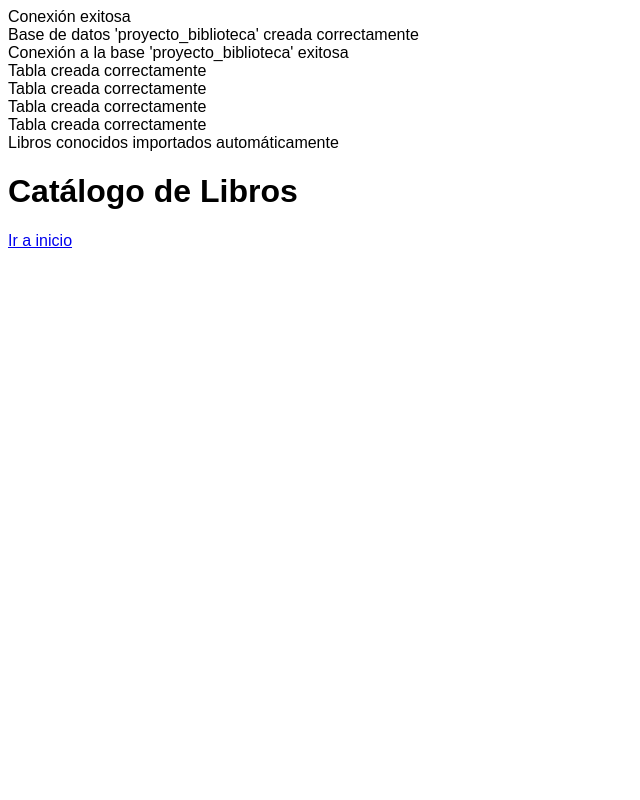
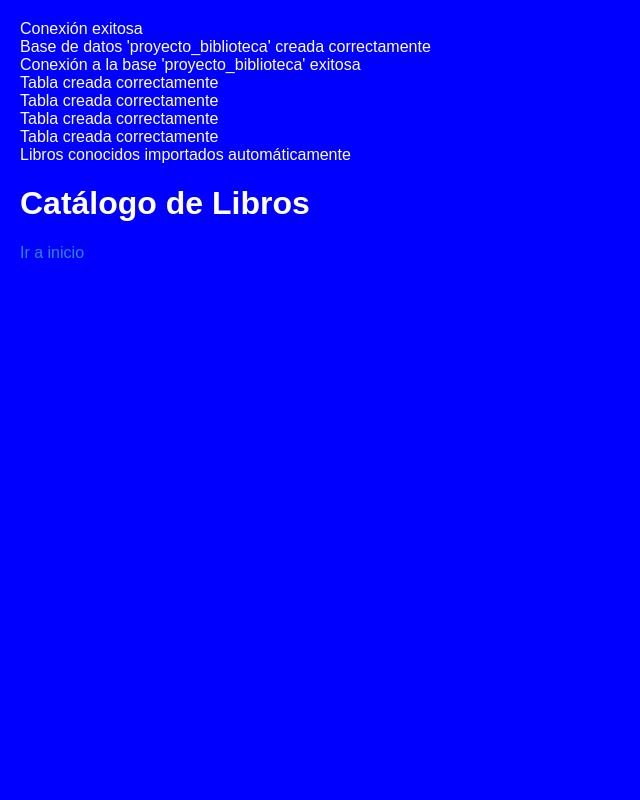
Before and after one commit to R4f4el-7/EntornoServidor-htdocs, a PHP site: page /dws/proyecto/reservaLibros.php in a window 1280 px wide. Shown: the whole page, without its empty margins (0-640 px from the left). Run offline with PHP 8.4, Linux system fonts and the light colour scheme; data that the repository does not hold is empty.

Commit message:
css creado

```diff
--- a/dws/proyecto/conexion.php
+++ b/dws/proyecto/conexion.php
@@ -116,7 +116,6 @@ try {
     die("No se puede crear la tabla: " . $e->getMessage());
 }
 //api googles books
-//api googles books
 try {
     // Verificar si la tabla libros está vacía
     $stmt = $conexion->query("SELECT COUNT(*) FROM libros");
@@ -129,13 +128,12 @@ try {
             "Harry Potter y la piedra filosofal",
             "El señor de los anillos",
             "1984 George Orwell",
-            "Cien años de soledad",
-            "Matar a un ruiseñor",
-            "Orgullo y prejuicio",
+            "El corredor del laberinto",
+            "Los juegos del hambre",
+            "Juego de tronos cancion",
             "Don Quijote de la Mancha",
             "El gran Gatsby",
-            "La ladrona de libros",
-            "Crimen y castigo"
+            "La ladrona de libros"
         ];
 
         $insertStmt = $conexion->prepare(
@@ -193,5 +191,4 @@ try {
 } catch (PDOException $e) {
     echo "Error importando libros: " . $e->getMessage();
 }
-
 ?>
--- /dev/null
+++ b/dws/proyecto/css/estilos.css
@@ -0,0 +1,81 @@
+body {
+    font-family: Arial, sans-serif;
+    background-color: blue; /* fondo azul */
+    color: #ffffff; /* texto blanco general */
+    margin: 0;
+    padding: 20px;
+}
+
+.contenedor {
+    display: grid;
+    grid-template-columns: repeat(3, 1fr); /* 3 libros por fila */
+    gap: 20px;
+    max-width: 1000px;
+    margin: auto;
+}
+
+.libro {
+    border: solid purple; /* borde gris oscuro */
+    padding: 15px;
+    color: #ffffff; /* texto blanco dentro de la tarjeta */
+}
+
+img {
+    max-width: 100px;
+    display: block;
+    margin-bottom: 10px;
+    border-radius: 4px;
+}
+
+button {
+    background: yellow;
+    color: red;
+    border: none;
+    padding: 8px;
+    cursor: pointer;
+    width: 100%;
+}
+
+button:hover {
+    background: green;
+    color: aqua;
+}
+
+.mensaje {
+    background: #155724;
+    color: #d4edda;
+    padding: 10px;
+    margin: 10px 0;
+    border-radius: 5px;
+}
+
+input.cantidad {
+    width: 50px;
+    text-align: center;
+    border-radius: 4px;
+    border: 1px solid #555;
+    background-color: #2c2c2c;
+    color: #fff;
+    padding: 2px 5px;
+}
+
+a {
+    color: #2e86de;
+    text-decoration: none;
+}
+
+a:hover {
+    text-decoration: underline;
+}
+
+@media (max-width: 900px) {
+    .contenedor {
+        grid-template-columns: repeat(2, 1fr);
+    }
+}
+
+@media (max-width: 500px) {
+    .contenedor {
+        grid-template-columns: 1fr;
+    }
+}
--- a/dws/proyecto/reservaLibros.php
+++ b/dws/proyecto/reservaLibros.php
@@ -53,9 +53,7 @@ if (isset($_POST['reservar'])) {
     }
 }
 
-// ===============================
-// OBTENER LISTADO DE LIBROS
-// ===============================
+//OBTENER LISTADO DE LIBROS
 $libros = $conexion->query("SELECT * FROM libros ORDER BY titulo");
 ?>
 <!DOCTYPE html>
@@ -63,33 +61,7 @@ $libros = $conexion->query("SELECT * FROM libros ORDER BY titulo");
 <head>
     <meta charset="UTF-8">
     <title>Reservar Libros</title>
-    <style>
-        body { font-family: Arial; }
-        .libro {
-            border: 1px solid #ccc;
-            padding: 15px;
-            margin: 10px;
-            width: 300px;
-            display: inline-block;
-            vertical-align: top;
-        }
-        img { max-width: 100px; display:block; margin-bottom:10px; }
-        button {
-            background: #2e86de;
-            color: white;
-            border: none;
-            padding: 8px;
-            cursor: pointer;
-        }
-        .mensaje {
-            background: #d4edda;
-            color: #155724;
-            padding: 10px;
-            margin: 10px 0;
-            border-radius: 5px;
-        }
-        input.cantidad { width: 50px; text-align: center; }
-    </style>
+    <link rel="stylesheet" href="css/estilos.css">
 </head>
 <body>
 
@@ -108,10 +80,8 @@ $libros = $conexion->query("SELECT * FROM libros ORDER BY titulo");
             <img src="<?= $libro['imagen'] ?>" alt="Portada">
         <?php endif; ?>
 
-        <!-- Mostrar resumen de la descripción -->
         <p><?= substr(strip_tags($libro['descripcion']), 0, 120) ?>...</p>
 
-        <!-- Formulario de reserva -->
         <form method="POST">
             <input type="hidden" name="libro_id" value="<?= $libro['id'] ?>">
             Cantidad:<br>
@@ -123,6 +93,7 @@ $libros = $conexion->query("SELECT * FROM libros ORDER BY titulo");
 <?php endforeach; ?>
 </div>
 
+
 <a href="index.php">Ir a inicio</a>
 </body>
 </html>
```
